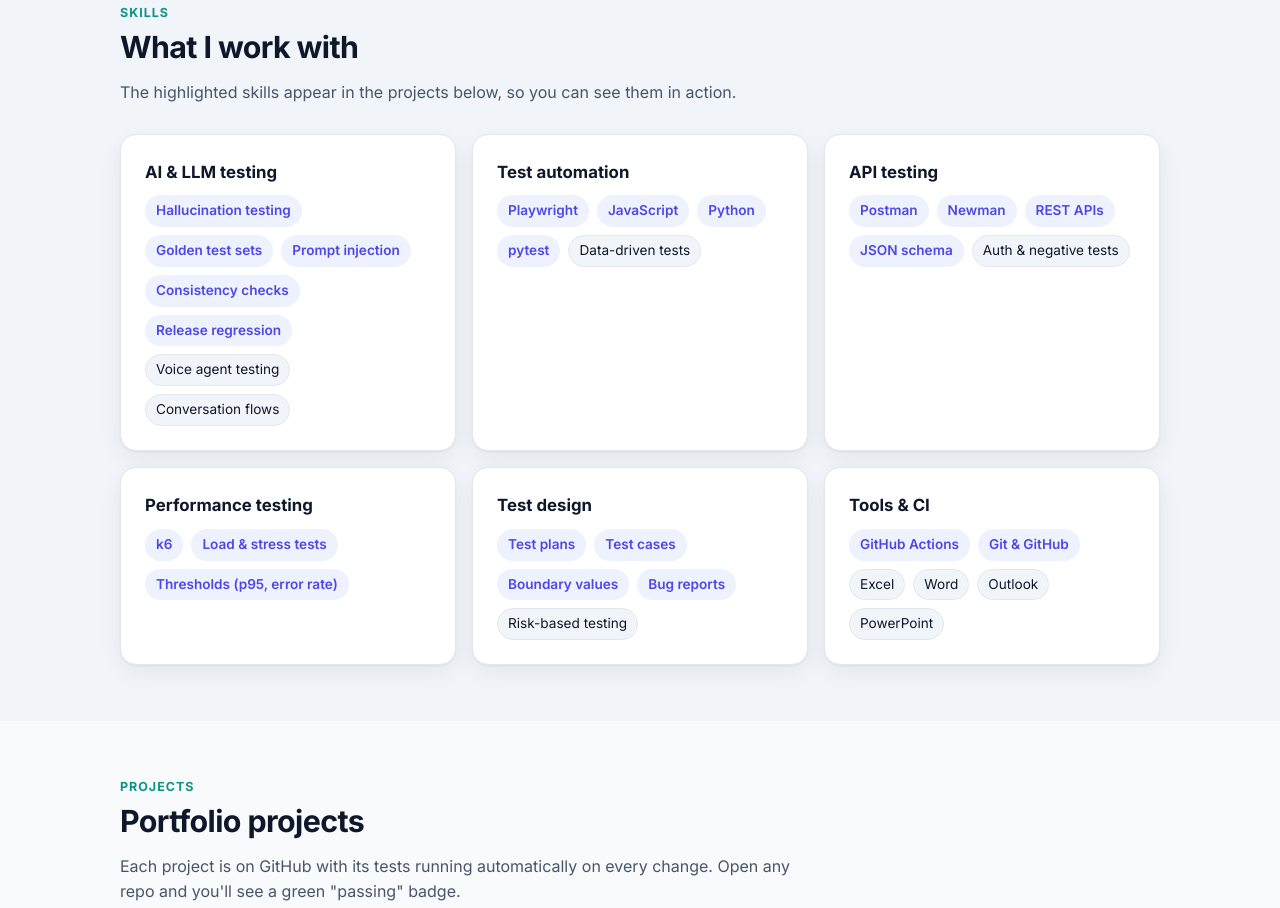
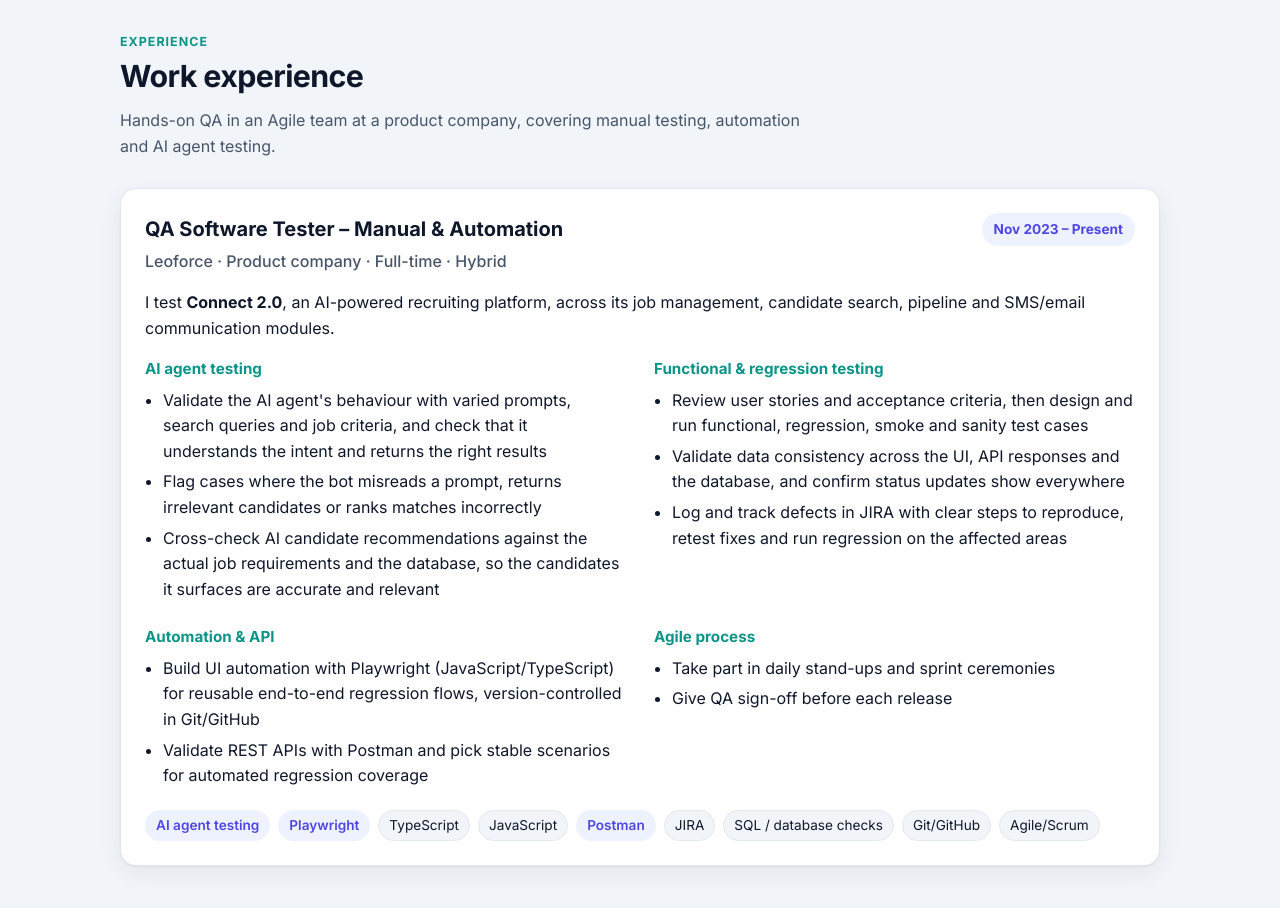
Before and after one commit to Nishat9596/Nishat9596.github.io, a plain HTML site: page index.html in a window 1280 px wide. Shown: the part 1258-2166 px from the top of the page. Drawn offline with Linux system fonts and the light colour scheme.

Commit message:
Add work experience at Leoforce

```diff
--- a/index.html
+++ b/index.html
@@ -169,6 +169,19 @@
     .chip { background: var(--surface-2); border: 1px solid var(--border); padding: 4px 10px; border-radius: 999px; font-size: .85rem; color: var(--text); }
     .chip.hl { background: var(--accent-soft); border-color: transparent; color: var(--accent); font-weight: 600; }
 
+    /* Experience */
+    .job { display: flex; flex-direction: column; gap: 16px; }
+    .job-head { display: flex; justify-content: space-between; align-items: start; gap: 16px; flex-wrap: wrap; }
+    .job h3 { margin: 0 0 4px; font-size: 1.25rem; }
+    .job-co { color: var(--muted); font-weight: 500; }
+    .job-dates { background: var(--accent-soft); color: var(--accent); font-weight: 700; font-size: .85rem; padding: 6px 12px; border-radius: 999px; white-space: nowrap; }
+    .job-intro { margin: 0; }
+    .job-grid { display: grid; grid-template-columns: 1fr 1fr; gap: 18px 28px; }
+    .job h4 { margin: 0 0 6px; font-size: .95rem; color: var(--accent-2); }
+    .job ul { margin: 0; padding-left: 18px; }
+    .job li { margin: 5px 0; }
+    @media (max-width: 860px) { .job-grid { grid-template-columns: 1fr; } }
+
     /* Projects */
     .projects { display: grid; grid-template-columns: repeat(2, 1fr); gap: 20px; }
     .project { display: flex; flex-direction: column; gap: 14px; }
@@ -234,6 +247,7 @@
       <a class="brand" href="#top">Nishat<span>.</span>QA</a>
       <nav class="nav-links" id="nav">
         <a href="#about">About</a>
+        <a href="#experience">Experience</a>
         <a href="#skills">Skills</a>
         <a href="#projects">Projects</a>
         <a href="#approach">Approach</a>
@@ -291,12 +305,12 @@
         <div>
           <div class="eyebrow">About me</div>
           <h2 class="section-title">Quality for products that think</h2>
-          <p>I'm a QA tester with a computer science background and 5 years in IT, most recently at Leoforce in India. I've worked hands-on with software testing, and I'm also strong at prioritising tasks and coordinating with teams.</p>
+          <p>I'm a QA tester with a computer science background and 5 years in IT. Since November 2023 I've been a <b>QA Software Tester at Leoforce</b>, a product company, where I test an AI-powered recruiting platform end to end, from user stories to release sign-off. That includes checking that its AI agent understands prompts and recommends the right candidates.</p>
           <p>Today I focus on <b>testing AI products</b>. AI answers change from one run to the next, so my tests check <b>key facts and behaviour</b> instead of exact wording. I look for hallucinations, inconsistent answers, prompt injection and slow responses, and I automate those checks so they run on every change.</p>
         </div>
         <div class="card">
           <ul class="facts">
-            <li><span>Role</span><b>QA Tester / SQA Engineer</b></li>
+            <li><span>Current role</span><b>QA Software Tester, Leoforce</b></li>
             <li><span>Focus</span><b>LLM chatbots &amp; voice agents</b></li>
             <li><span>Location</span><b>Dubai, UAE</b></li>
             <li><span>Availability</span><b>Immediate</b></li>
@@ -307,8 +321,62 @@
       </div>
     </section>
 
+    <!-- Experience -->
+    <section id="experience" style="background:var(--surface-2)">
+      <div class="wrap">
+        <div class="eyebrow">Experience</div>
+        <h2 class="section-title">Work experience</h2>
+        <p class="section-sub">Hands-on QA in an Agile team at a product company, covering manual testing, automation and AI agent testing.</p>
+        <article class="card job">
+          <div class="job-head">
+            <div>
+              <h3>QA Software Tester – Manual &amp; Automation</h3>
+              <div class="job-co">Leoforce · Product company · Full-time · Hybrid</div>
+            </div>
+            <span class="job-dates">Nov 2023 – Present</span>
+          </div>
+          <p class="job-intro">I test <b>Connect 2.0</b>, an AI-powered recruiting platform, across its job management, candidate search, pipeline and SMS/email communication modules.</p>
+          <div class="job-grid">
+            <div>
+              <h4>AI agent testing</h4>
+              <ul>
+                <li>Validate the AI agent's behaviour with varied prompts, search queries and job criteria, and check that it understands the intent and returns the right results</li>
+                <li>Flag cases where the bot misreads a prompt, returns irrelevant candidates or ranks matches incorrectly</li>
+                <li>Cross-check AI candidate recommendations against the actual job requirements and the database, so the candidates it surfaces are accurate and relevant</li>
+              </ul>
+            </div>
+            <div>
+              <h4>Functional &amp; regression testing</h4>
+              <ul>
+                <li>Review user stories and acceptance criteria, then design and run functional, regression, smoke and sanity test cases</li>
+                <li>Validate data consistency across the UI, API responses and the database, and confirm status updates show everywhere</li>
+                <li>Log and track defects in JIRA with clear steps to reproduce, retest fixes and run regression on the affected areas</li>
+              </ul>
+            </div>
+            <div>
+              <h4>Automation &amp; API</h4>
+              <ul>
+                <li>Build UI automation with Playwright (JavaScript/TypeScript) for reusable end-to-end regression flows, version-controlled in Git/GitHub</li>
+                <li>Validate REST APIs with Postman and pick stable scenarios for automated regression coverage</li>
+              </ul>
+            </div>
+            <div>
+              <h4>Agile process</h4>
+              <ul>
+                <li>Take part in daily stand-ups and sprint ceremonies</li>
+                <li>Give QA sign-off before each release</li>
+              </ul>
+            </div>
+          </div>
+          <div class="chips">
+            <span class="chip hl">AI agent testing</span><span class="chip hl">Playwright</span><span class="chip">TypeScript</span><span class="chip">JavaScript</span><span class="chip hl">Postman</span><span class="chip">JIRA</span><span class="chip">SQL / database checks</span><span class="chip">Git/GitHub</span><span class="chip">Agile/Scrum</span>
+          </div>
+        </article>
+      </div>
+    </section>
+
     <!-- Skills -->
-    <section id="skills" style="background:var(--surface-2)">
+    <section id="skills">
       <div class="wrap">
         <div class="eyebrow">Skills</div>
         <h2 class="section-title">What I work with</h2>
@@ -323,7 +391,7 @@
           <div class="card skill">
             <h3>Test automation</h3>
             <div class="chips">
-              <span class="chip hl">Playwright</span><span class="chip hl">JavaScript</span><span class="chip hl">Python</span><span class="chip hl">pytest</span><span class="chip">Data-driven tests</span>
+              <span class="chip hl">Playwright</span><span class="chip hl">JavaScript</span><span class="chip">TypeScript</span><span class="chip hl">Python</span><span class="chip hl">pytest</span><span class="chip">Data-driven tests</span>
             </div>
           </div>
           <div class="card skill">
@@ -341,13 +409,13 @@
           <div class="card skill">
             <h3>Test design</h3>
             <div class="chips">
-              <span class="chip hl">Test plans</span><span class="chip hl">Test cases</span><span class="chip hl">Boundary values</span><span class="chip hl">Bug reports</span><span class="chip">Risk-based testing</span>
+              <span class="chip hl">Test plans</span><span class="chip hl">Test cases</span><span class="chip hl">Boundary values</span><span class="chip hl">Bug reports</span><span class="chip">Functional</span><span class="chip">Regression</span><span class="chip">Smoke &amp; sanity</span><span class="chip">Risk-based testing</span>
             </div>
           </div>
           <div class="card skill">
             <h3>Tools &amp; CI</h3>
             <div class="chips">
-              <span class="chip hl">GitHub Actions</span><span class="chip hl">Git &amp; GitHub</span><span class="chip">Excel</span><span class="chip">Word</span><span class="chip">Outlook</span><span class="chip">PowerPoint</span>
+              <span class="chip hl">GitHub Actions</span><span class="chip hl">Git &amp; GitHub</span><span class="chip">JIRA</span><span class="chip">SQL</span><span class="chip">Agile/Scrum</span><span class="chip">Excel</span><span class="chip">Word</span><span class="chip">Outlook</span><span class="chip">PowerPoint</span>
             </div>
           </div>
         </div>
@@ -355,7 +423,7 @@
     </section>
 
     <!-- Projects -->
-    <section id="projects">
+    <section id="projects" style="background:var(--surface-2)">
       <div class="wrap">
         <div class="eyebrow">Projects</div>
         <h2 class="section-title">Portfolio projects</h2>
@@ -419,7 +487,7 @@
     </section>
 
     <!-- Approach -->
-    <section id="approach" style="background:var(--surface-2)">
+    <section id="approach">
       <div class="wrap">
         <div class="eyebrow">Approach</div>
         <h2 class="section-title">How I test an AI chatbot</h2>
@@ -443,7 +511,7 @@
     </section>
 
     <!-- Stories -->
-    <section>
+    <section style="background:var(--surface-2)">
       <div class="wrap">
         <div class="eyebrow">Highlights</div>
         <h2 class="section-title">Bugs my tests caught</h2>
@@ -472,7 +540,7 @@
     </section>
 
     <!-- Contact -->
-    <section id="contact" style="background:var(--surface-2)">
+    <section id="contact">
       <div class="wrap contact">
         <div class="eyebrow">Contact</div>
         <h2 class="section-title">Let's work together</h2>
```
